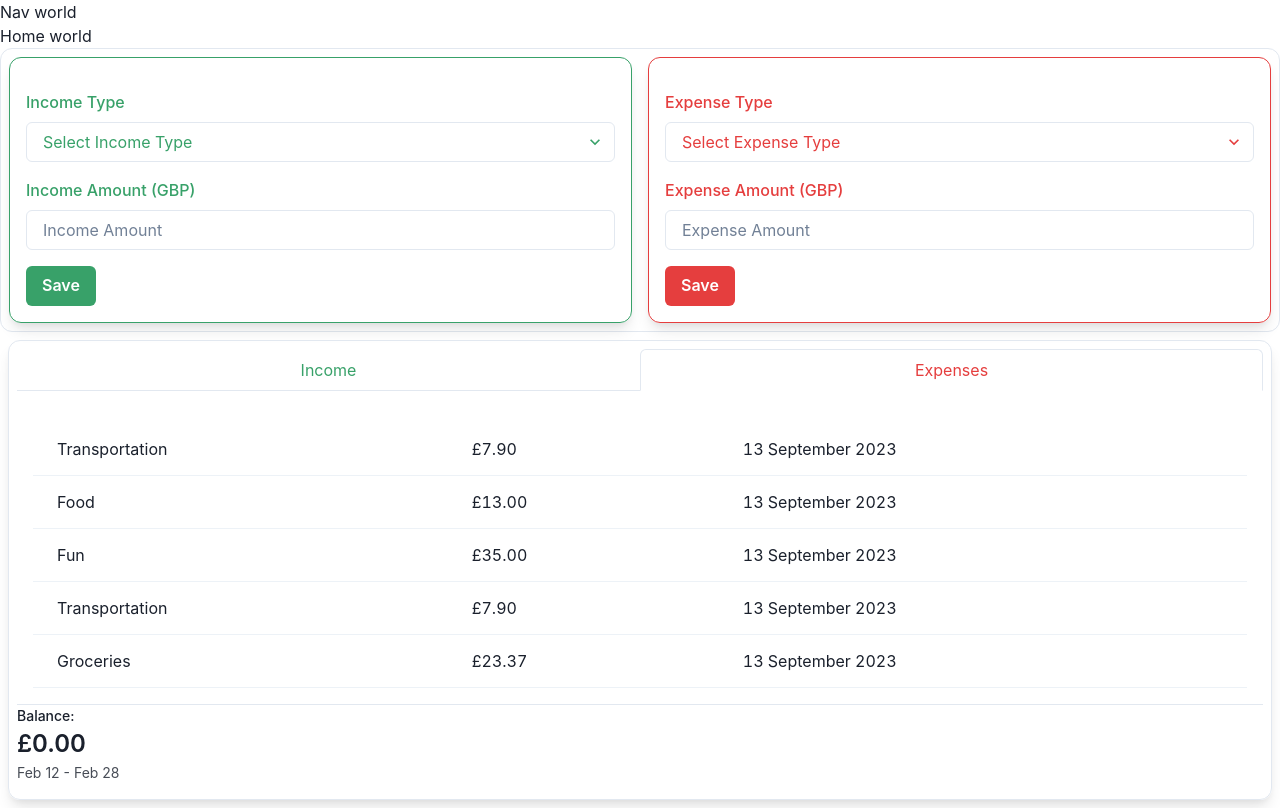
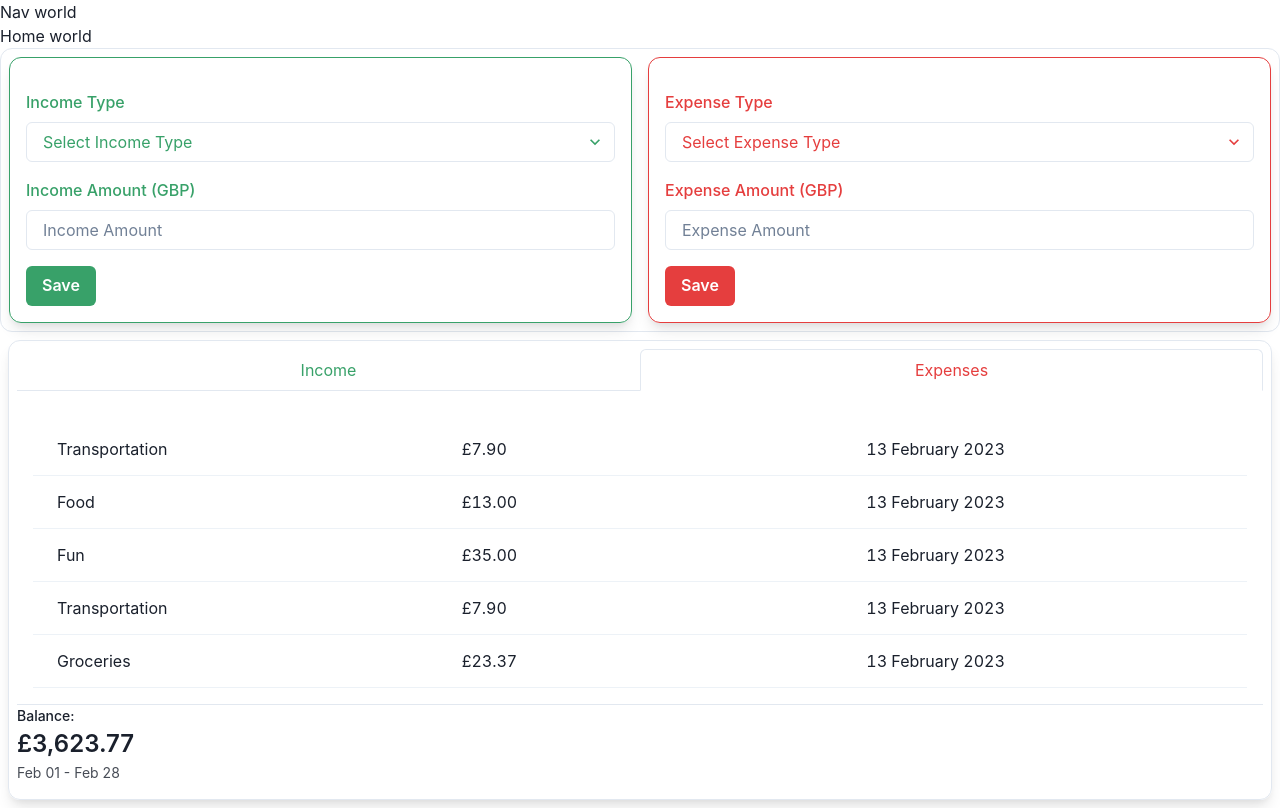
Before and after one commit to LiliBear1/Financial-Tracking-App, a React (Create React App) app in the folder financial-tracking/: page / in a window 1280 px wide. Both pictures are taken after a click on the tab "Expenses". Built offline with nearby package versions, Linux system fonts and the light colour scheme.

Commit message:
Set up structure for table

```diff
--- a/financial-tracking/src/pages/Savings.jsx
+++ b/financial-tracking/src/pages/Savings.jsx
@@ -2,7 +2,7 @@ import React from 'react'
 import {
     Tab, Tabs, TabList, TabPanel, TabPanels,
     Stat, StatLabel, StatNumber, StatHelpText,
-    Box, Table, Tr, Th, Td, Tbody, Thead, Thread, TableCaption, TableContainer, Tfoot
+    Table, Tr, Td, Tbody, TableContainer
 } from "@chakra-ui/react";
 function Savings() {
     return (
@@ -23,15 +23,15 @@ function Savings() {
                                 <Tbody>
                                     {/* Line 1 */}
                                     <Tr>
-                                        <Td>Salary</Td>
-                                        <Td>£2,500.00</Td>
-                                        <Td>01 September 2023</Td>
+                                        <Td width="33%">Salary</Td>
+                                        <Td width="33%">£2,500.00</Td>
+                                        <Td width="33%">01 February 2023</Td>
                                     </Tr>
                                     {/* Line 2 */}
                                     <Tr>
-                                        <Td>Bonus</Td>
-                                        <Td>£1,200.00</Td>
-                                        <Td>06 September 2023</Td>
+                                        <Td width="33%">Bonus</Td>
+                                        <Td width="33%">£1,200.00</Td>
+                                        <Td width="33%">06 February 2023</Td>
                                     </Tr>
                                 </Tbody>
                             </Table>
@@ -51,33 +51,33 @@ function Savings() {
                                 <Tbody>
                                      {/* Line 1 */}
                                     <Tr>
-                                        <Td>Transportation</Td>
-                                        <Td>£7.90</Td>
-                                        <Td>13 September 2023</Td>
+                                        <Td width="33%">Transportation</Td>
+                                        <Td width="33%">£7.90</Td>
+                                        <Td width="33%">13 February 2023</Td>
                                     </Tr>
                                     {/* Line 2 */}
                                     <Tr>
-                                        <Td>Food</Td>
-                                        <Td>£13.00</Td>
-                                        <Td>13 September 2023</Td>
+                                        <Td width="33%">Food</Td>
+                                        <Td width="33%">£13.00</Td>
+                                        <Td width="33%">13 February 2023</Td>
                                     </Tr>
                                     {/* Line 3 */}
                                     <Tr>
-                                        <Td>Fun</Td>
-                                        <Td>£35.00</Td>
-                                        <Td>13 September 2023</Td>
+                                        <Td width="33%">Fun</Td>
+                                        <Td width="33%">£35.00</Td>
+                                        <Td width="33%">13 February 2023</Td>
                                     </Tr>
                                     {/* Line 4 */}
                                     <Tr>
-                                        <Td>Transportation</Td>
-                                        <Td>£7.90</Td>
-                                        <Td>13 September 2023</Td>
+                                        <Td width="33%">Transportation</Td>
+                                        <Td width="33%">£7.90</Td>
+                                        <Td width="33%">13 February 2023</Td>
                                     </Tr>
                                     {/* Line 5 */}
                                     <Tr>
-                                        <Td>Groceries</Td>
-                                        <Td>£23.37</Td>
-                                        <Td>13 September 2023</Td>
+                                        <Td width="33%">Groceries</Td>
+                                        <Td width="33%">£23.37</Td>
+                                        <Td width="33%">13 February 2023</Td>
                                     </Tr>
                                 </Tbody>
                             </Table>
@@ -88,8 +88,8 @@ function Savings() {
                 {/* Add js to calculate total balance on hand */}
                 <Stat>
                     <StatLabel>Balance:</StatLabel>
-                    <StatNumber>£0.00</StatNumber>
-                    <StatHelpText>Feb 12 - Feb 28</StatHelpText>
+                    <StatNumber>£3,623.77</StatNumber>
+                    <StatHelpText>Feb 01 - Feb 28</StatHelpText>
                 </Stat>
             </Tabs>
         </div>
```
